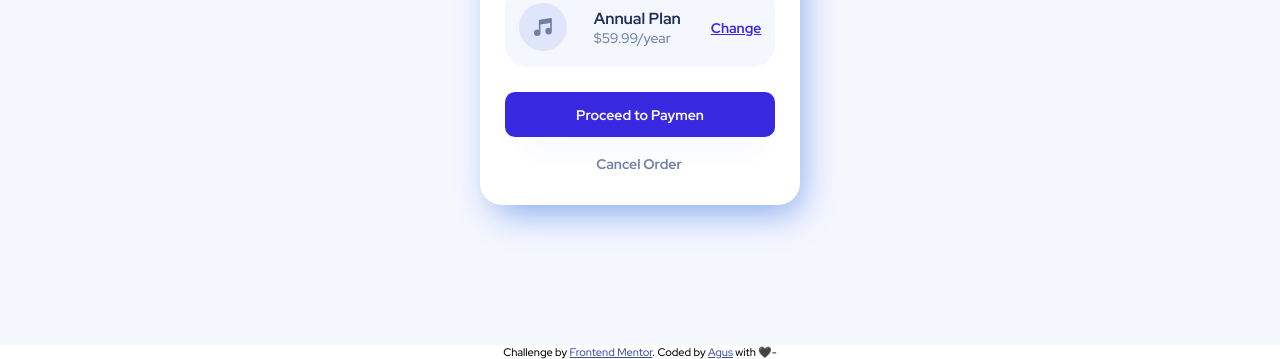
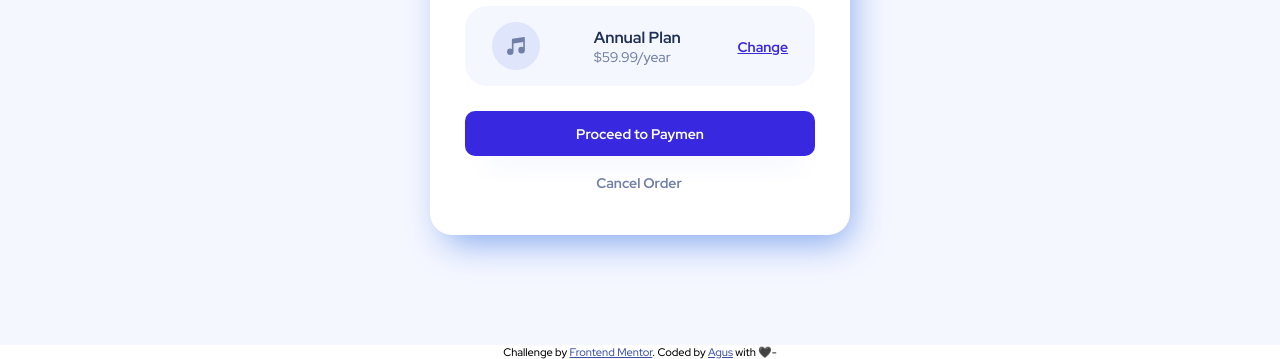
Before and after one commit to AguuusPerez/OrderSummary, a plain HTML site: page index.html in a window 1280 px wide. Shown: the part 455-814 px from the top of the page. Drawn offline with Linux system fonts and the light colour scheme.

Commit message:
new commit

```diff
--- a/css/style.css
+++ b/css/style.css
@@ -27,6 +27,11 @@ body{
     display: flex;
     justify-content: center;
     align-items: center;
+    background-image: url('/images/pattern-background-mobile.svg');
+    background-position: center;
+    background-repeat: no-repeat;
+    background-size:cover;
+
 }
 
 .order-card{
@@ -155,3 +160,22 @@ button{
     transform:translate(1px, 1px) ;
 
 }
+
+@media only screen and (min-width: 1140px){
+
+    .main-container{
+        background-image: url('/images/pattern-background-desktop.svg');
+        background-position: top;
+        background-size: contain;
+    }
+
+    .order-card{
+        width: 420px;
+        height: 580px;
+    }
+
+    .order-card-info{
+        padding: 15px 35px;
+    }
+
+}
```
